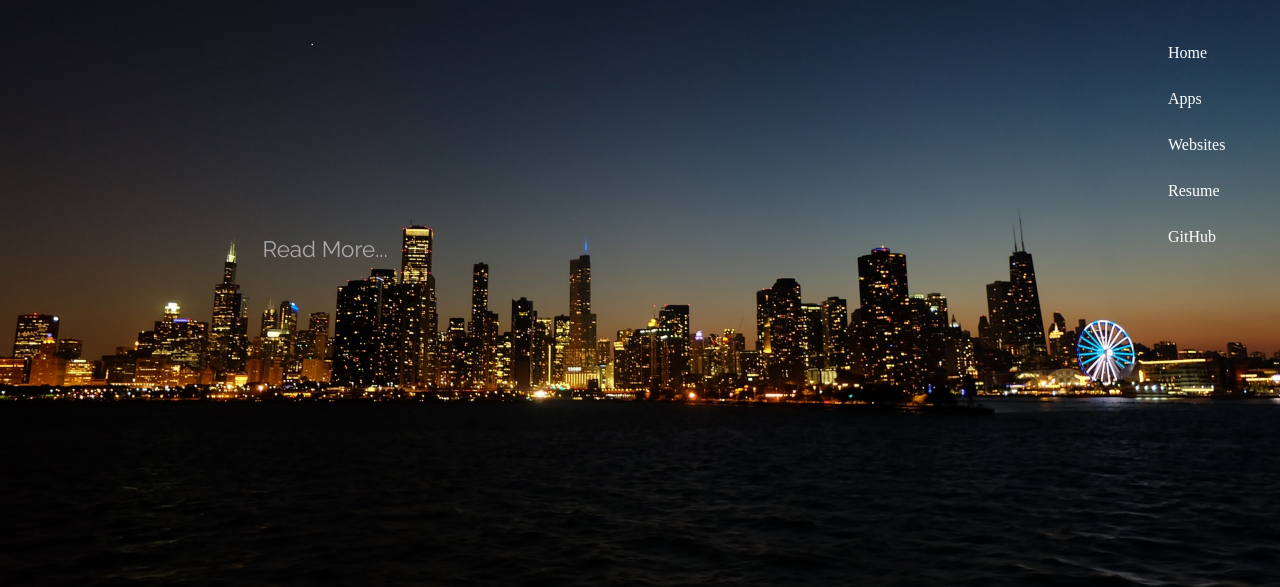
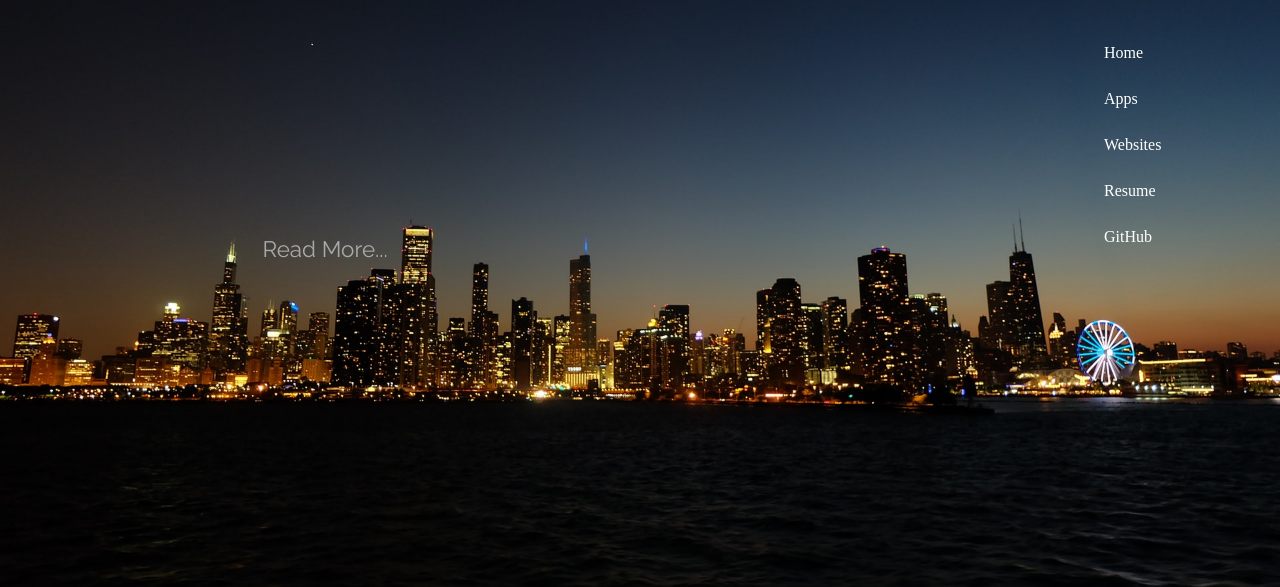
Before and after one commit to VergilKellley/myportfolio, a plain HTML site: page index.html in a window 1280 px wide. Shown: the part 210-797 px from the top of the page. Drawn offline with nearby package versions, Linux system fonts and the light colour scheme.

```diff
--- a/css/style.css
+++ b/css/style.css
@@ -21,7 +21,7 @@ nav{
 	position: fixed;
 	z-index: 1;
 	top: 30%;
-	right:0;
+	right:5%;
 	width: 10%;
 	display: inline-block;
 }
```
